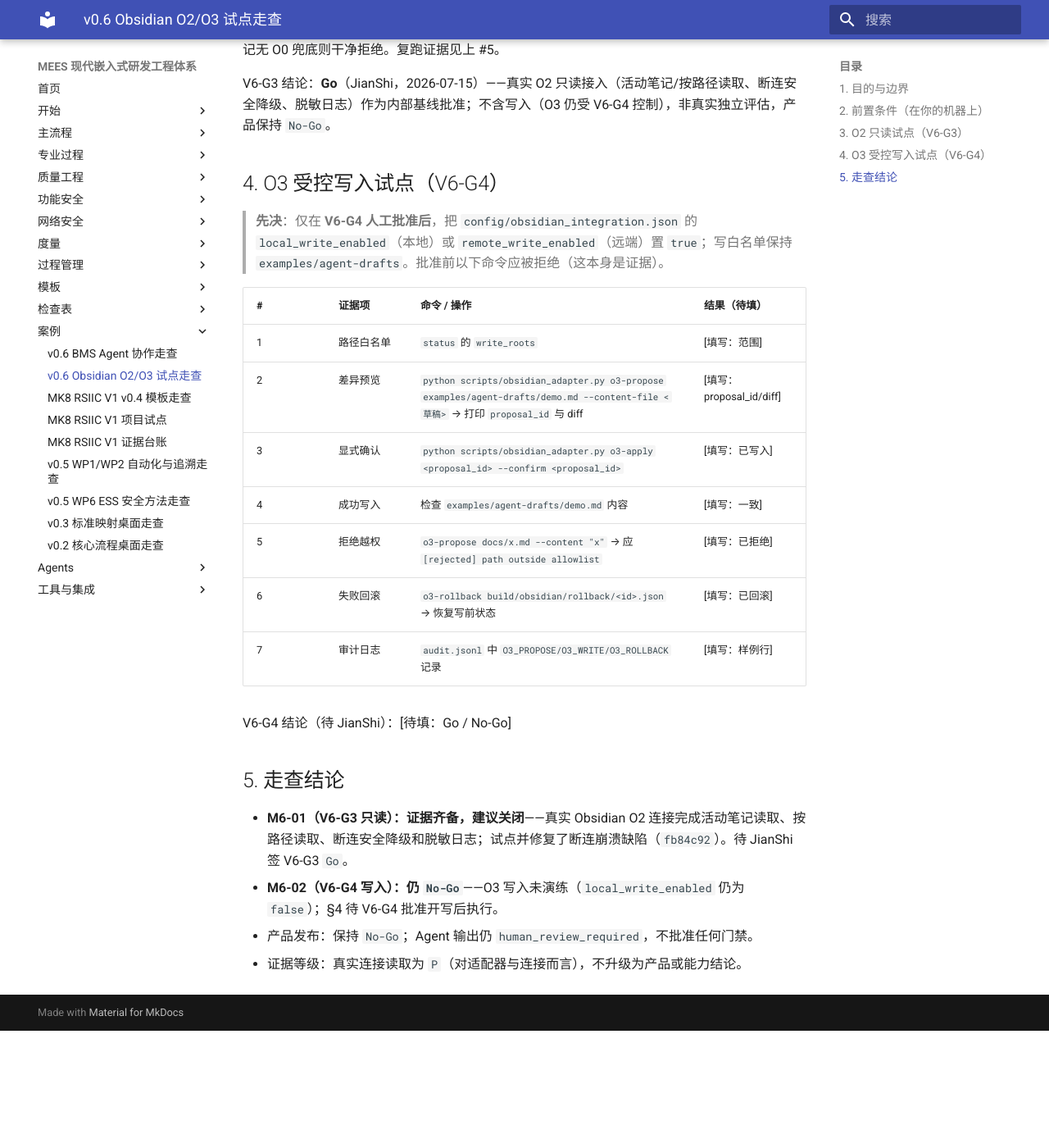
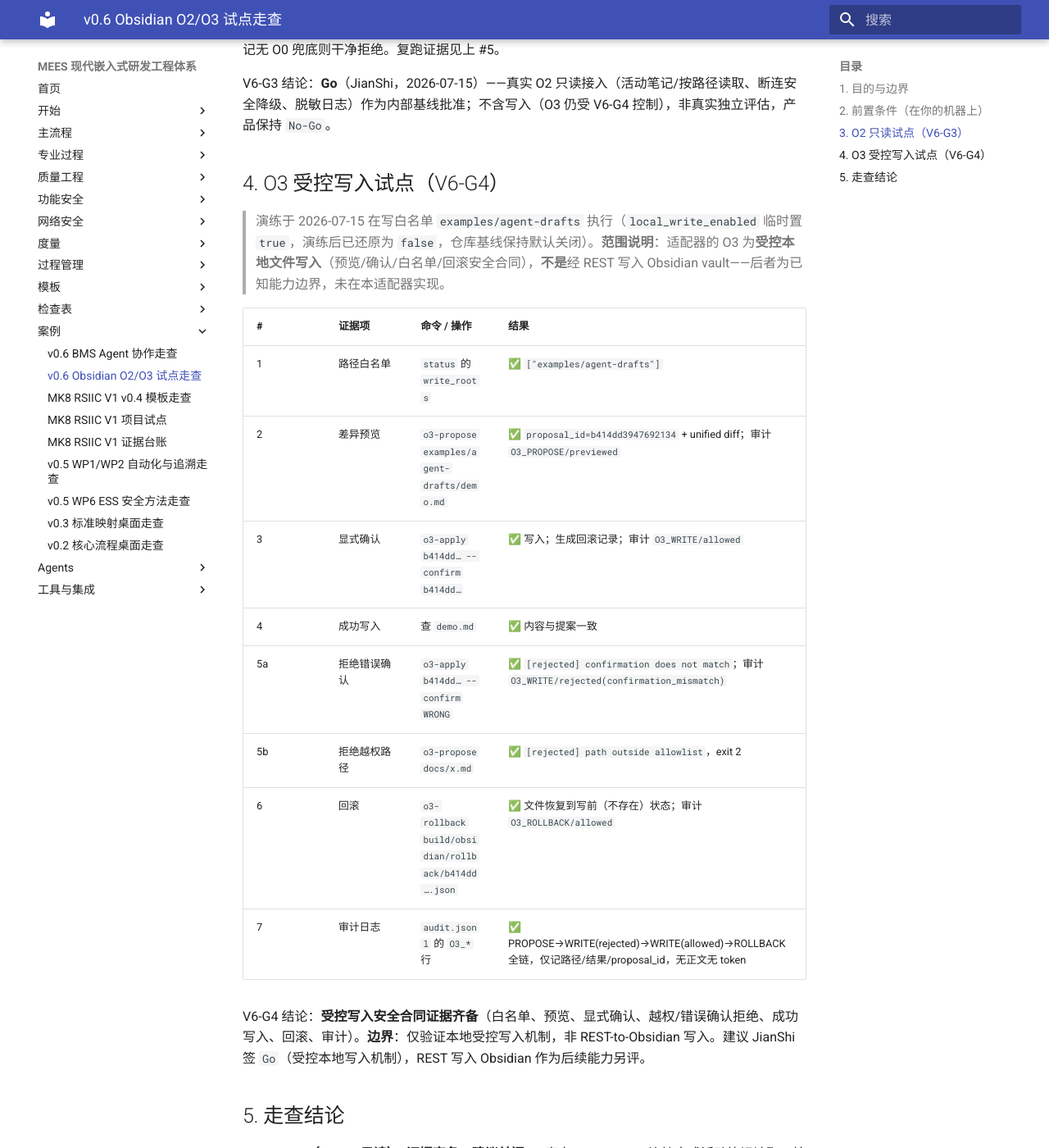
Before and after one commit to JianShiYao/MEES, an MkDocs documentation site: the page built from docs/15_Case_Study/v0.6_ObsidianO2O3试点走查.md, in a window 1280 px wide and 1400 px high, scrolled down 1587 px. Shown: the whole window at 82% size. Built offline with MkDocs 1.6.1 and Material for MkDocs 9.7.7, drawn with Linux system fonts in a browser that asks for light colours; before the commit the page ends 2844 px from its top, so only the background shows below that.

Commit message:
docs(v0.6): record O3 controlled-write pilot evidence, M6-02 ready for V6-G4
- ran O3 controlled-write pilot in write allowlist examples/agent-drafts (local_write_enabled temp true, reverted to false; baseline stays default-closed)
- evidence: preview+diff, wrong-confirmation rejected, explicit-confirm write, out-of-scope path rejected, rollback removes file, full O3 audit trail (no content/token)
- M6-02 evidence obtained; V6-G4 recommended Go (controlled LOCAL write mechanism) — pending JianShi sign-off
- honest scope: adapter O3 is controlled local-file write, NOT REST-write into Obsidian (known boundary, future capability)
- V6-G6 now blocked only by V6-G4 + V6-G6 human sign-off

Co-Authored-By: Claude Opus 4.8 <noreply@anthropic.com>

```diff
--- a/docs/15_Case_Study/v0.6_ObsidianO2O3试点走查.md
+++ b/docs/15_Case_Study/v0.6_ObsidianO2O3试点走查.md
@@ -37,19 +37,20 @@ V6-G3 结论：**Go**（JianShi，2026-07-15）——真实 O2 只读接入（
 
 ## 4. O3 受控写入试点（V6-G4）
 
-> **先决**：仅在 **V6-G4 人工批准后**，把 `config/obsidian_integration.json` 的 `local_write_enabled`（本地）或 `remote_write_enabled`（远端）置 `true`；写白名单保持 `examples/agent-drafts`。批准前以下命令应被拒绝（这本身是证据）。
+> 演练于 2026-07-15 在写白名单 `examples/agent-drafts` 执行（`local_write_enabled` 临时置 `true`，演练后已还原为 `false`，仓库基线保持默认关闭）。**范围说明**：适配器的 O3 为**受控本地文件写入**（预览/确认/白名单/回滚安全合同），**不是**经 REST 写入 Obsidian vault——后者为已知能力边界，未在本适配器实现。
 
-| # | 证据项 | 命令 / 操作 | 结果（待填） |
+| # | 证据项 | 命令 / 操作 | 结果 |
 |---|---|---|---|
-| 1 | 路径白名单 | `status` 的 `write_roots` | [填写：范围] |
-| 2 | 差异预览 | `python scripts/obsidian_adapter.py o3-propose examples/agent-drafts/demo.md --content-file <草稿>` → 打印 `proposal_id` 与 diff | [填写：proposal_id/diff] |
-| 3 | 显式确认 | `python scripts/obsidian_adapter.py o3-apply <proposal_id> --confirm <proposal_id>` | [填写：已写入] |
-| 4 | 成功写入 | 检查 `examples/agent-drafts/demo.md` 内容 | [填写：一致] |
-| 5 | 拒绝越权 | `o3-propose docs/x.md --content "x"` → 应 `[rejected] path outside allowlist` | [填写：已拒绝] |
-| 6 | 失败回滚 | `o3-rollback build/obsidian/rollback/<id>.json` → 恢复写前状态 | [填写：已回滚] |
-| 7 | 审计日志 | `audit.jsonl` 中 `O3_PROPOSE/O3_WRITE/O3_ROLLBACK` 记录 | [填写：样例行] |
+| 1 | 路径白名单 | `status` 的 `write_roots` | ✅ `["examples/agent-drafts"]` |
+| 2 | 差异预览 | `o3-propose examples/agent-drafts/demo.md` | ✅ `proposal_id=b414dd3947692134` + unified diff；审计 `O3_PROPOSE/previewed` |
+| 3 | 显式确认 | `o3-apply b414dd… --confirm b414dd…` | ✅ 写入；生成回滚记录；审计 `O3_WRITE/allowed` |
+| 4 | 成功写入 | 查 `demo.md` | ✅ 内容与提案一致 |
+| 5a | 拒绝错误确认 | `o3-apply b414dd… --confirm WRONG` | ✅ `[rejected] confirmation does not match`；审计 `O3_WRITE/rejected(confirmation_mismatch)` |
+| 5b | 拒绝越权路径 | `o3-propose docs/x.md` | ✅ `[rejected] path outside allowlist`，exit 2 |
+| 6 | 回滚 | `o3-rollback build/obsidian/rollback/b414dd….json` | ✅ 文件恢复到写前（不存在）状态；审计 `O3_ROLLBACK/allowed` |
+| 7 | 审计日志 | `audit.jsonl` 的 `O3_*` 行 | ✅ PROPOSE→WRITE(rejected)→WRITE(allowed)→ROLLBACK 全链，仅记路径/结果/proposal_id，无正文无 token |
 
-V6-G4 结论（待 JianShi）：[待填：Go / No-Go]
+V6-G4 结论：**受控写入安全合同证据齐备**（白名单、预览、显式确认、越权/错误确认拒绝、成功写入、回滚、审计）。**边界**：仅验证本地受控写入机制，非 REST-to-Obsidian 写入。建议 JianShi 签 `Go`（受控本地写入机制），REST 写入 Obsidian 作为后续能力另评。
 
 ## 5. 走查结论
 
```
Also changed, not shown: docs/11_Process_Management/v0.6基线评审记录.md (+3 -3 lines).
